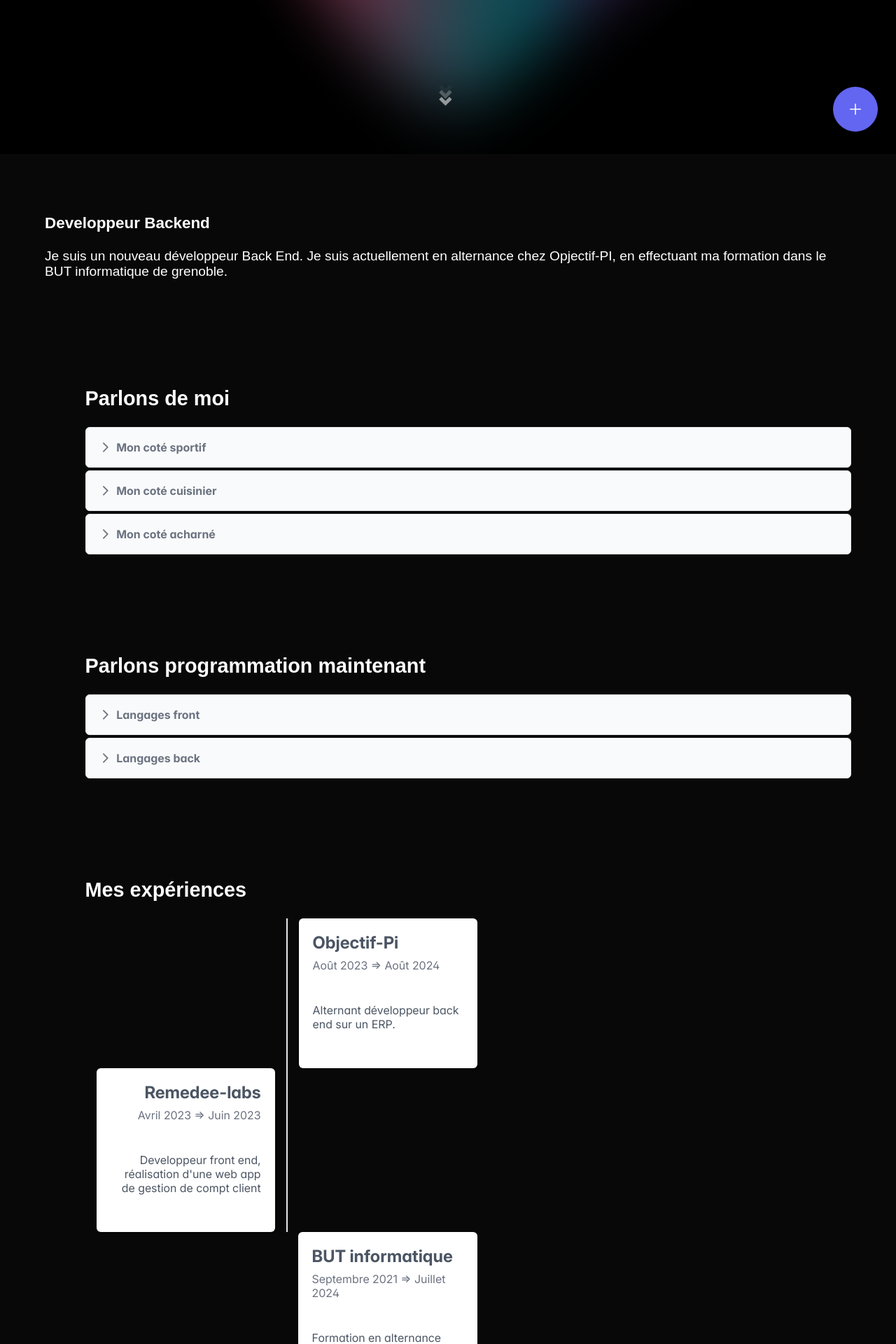
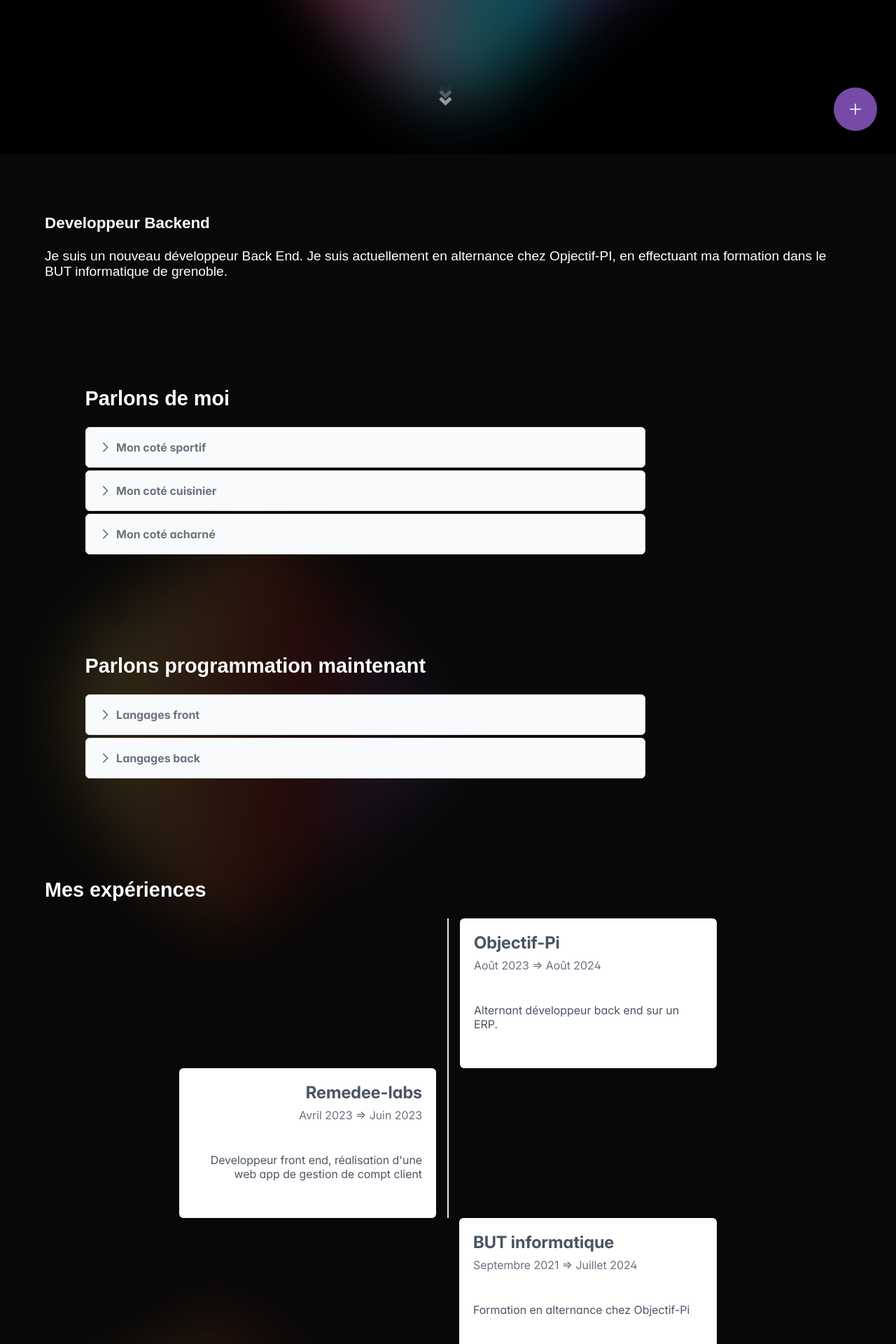
Before and after one commit to Aymdr404/Aymdr404.github.io, a React (Create React App) app: page / in a window 1280 px wide. Shown: the part 580-2500 px from the top of the page at 70% size. Built offline with nearby package versions, Linux system fonts and the light colour scheme; a web font is replaced by a local one.

Commit message:
[IMP] Ajout css et changement affichage

```diff
--- a/src/components/experiences/experiences.css
+++ b/src/components/experiences/experiences.css
@@ -1,5 +1,12 @@
 .cardTimeline {
     position: relative !important;
+    display: flex;
+    flex-direction: row;
+    justify-content: space-around;
+}
+
+.p-component {
+    max-width: 50em !important;
 }
 
 @media (width < 900px) {
@@ -8,5 +15,6 @@
         flex-direction: column;
         justify-content: center;
         align-items: center;
+
     }
 }
--- a/src/components/linkMe/linkMe.css
+++ b/src/components/linkMe/linkMe.css
@@ -1,6 +1,19 @@
-.card{
+.card-link{
     position: fixed;
     top: 88%;
     left: 93%;
     z-index: 1000;
+    button{
+        background-color:rgba(118, 74, 166, 1);
+        border: 1px solid #000;
+        border-radius: 50%;
+        padding: 10px;
+        box-shadow: 0 0 10px 0 rgba(0, 0, 0, 0.1);
+        transition: 0.75s;
+        &:hover{
+            background-color: rgba(255, 88, 139, 1);
+            color: #fff;
+        }
+    }
+
 }
--- a/src/components/linkMe/linkMe.tsx
+++ b/src/components/linkMe/linkMe.tsx
@@ -30,7 +30,7 @@ const LinkMe: React.FC = () => {
     ];
 
     return (
-        <div className="card">
+        <div className="card-link">
             <div style={{ height: '500px' }} className="flex align-items-center justify-content-center">
                 <SpeedDial model={items} radius={120} type="quarter-circle" direction="up-left" />
             </div>
--- a/src/page/accueil/accueil.css
+++ b/src/page/accueil/accueil.css
@@ -21,7 +21,7 @@ body{
   font-size: 4em;
 }
 
-.blob {
+.blob-acceuil {
   position: absolute;
   opacity: 0.5;
   width: 400px;
@@ -37,6 +37,30 @@ body{
     rgba(118, 74, 166, 1) 81%
   );
 
+  /*  Optional  */
+  /*   box-shadow: inset 50px 50px 17px 0px #ff588b,
+    inset 100px 100px 17px 0px #66319f; */
+}
+
+.blob-corp {
+  position: absolute;
+  opacity: 0.9;
+  width: 400px;
+  aspect-ratio: 1/1;
+  animation: animate-background 10s cubic-bezier(0.68, -0.55, 0.27, 1.55) infinite
+    alternate forwards;
+  filter: blur(40px);
+  z-index: -1;
+  background: linear-gradient(
+    47deg,
+    rgb(255, 210, 88) 21%,
+    rgb(173, 0, 0) 67%,
+    rgba(118, 74, 166, 1) 81%
+  );
+
+  right {
+    left: 90%;
+  }
   /*  Optional  */
   /*   box-shadow: inset 50px 50px 17px 0px #ff588b,
     inset 100px 100px 17px 0px #66319f; */
@@ -132,7 +156,6 @@ body{
 
 .info_personnel, .info_professionnel, .info_experience {
   max-width: 50%;
-  margin-left: 5%;
   margin-top: 10%;
 
   img, video{
@@ -172,6 +195,10 @@ body{
   }
 }
 
+.info_experience{
+  min-width: 100%;
+}
+
 .accordion {
   display: flex;
   flex-direction: row;
--- a/src/page/accueil/accueil.tsx
+++ b/src/page/accueil/accueil.tsx
@@ -12,7 +12,7 @@ const Acceuil: React.FC = () => {
     <div className="accueil">
       <section className="arrondi">
           <h2>Sabatier Aymeric</h2>
-          <div className="blob"></div>
+          <div className="blob-acceuil"></div>
           <div className="arrow">
               <span></span>
               <span></span>
@@ -29,6 +29,7 @@ const Acceuil: React.FC = () => {
         <section className="info_personnel">
           <h2>Parlons de moi</h2>
           <AccordeonPerso />
+          <div className="blob-corp right"></div>
         </section>
         <section className="info_professionnel">
           <h2>Parlons programmation maintenant</h2>
@@ -37,6 +38,7 @@ const Acceuil: React.FC = () => {
         <section className="info_experience">
           <h2>Mes expériences</h2>
           <Experience />
+          <div className="blob-corp"></div>
         </section>
         <section className="info_project">
           <h2>Projets</h2>
```
